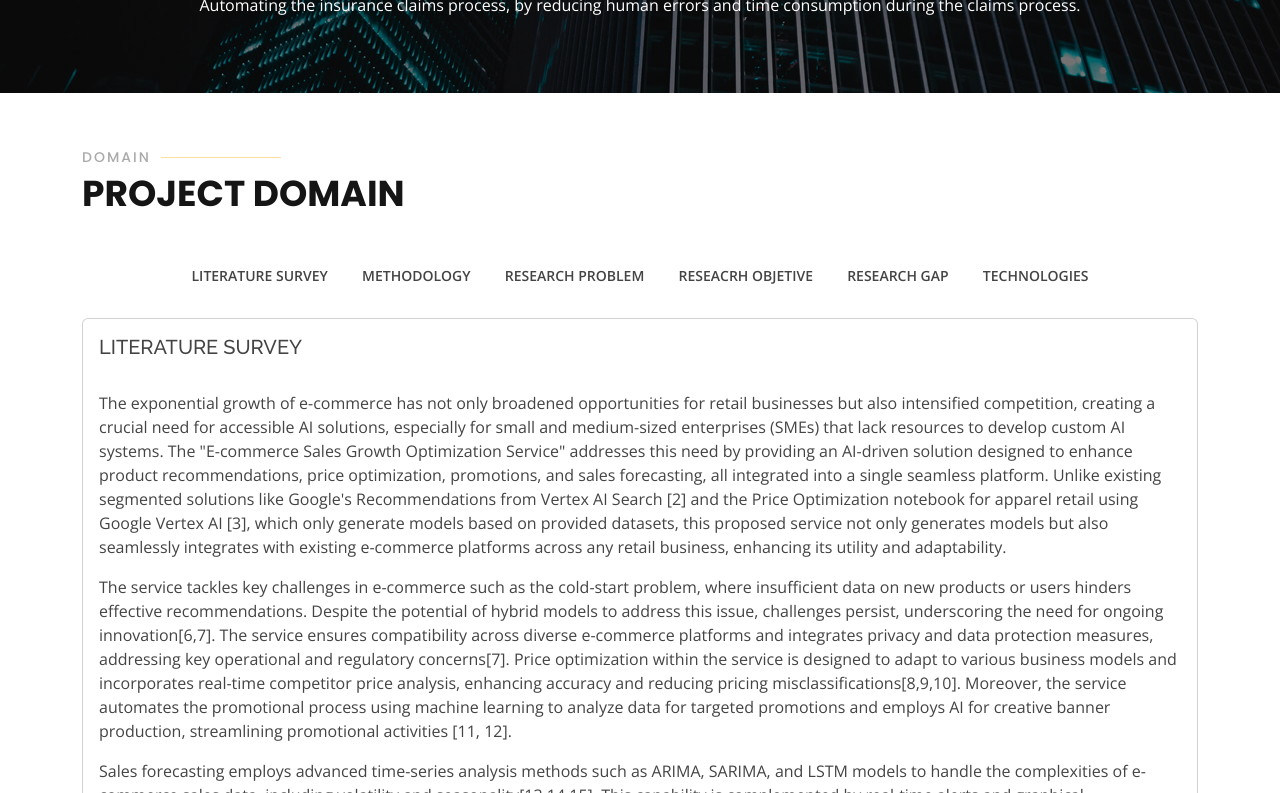
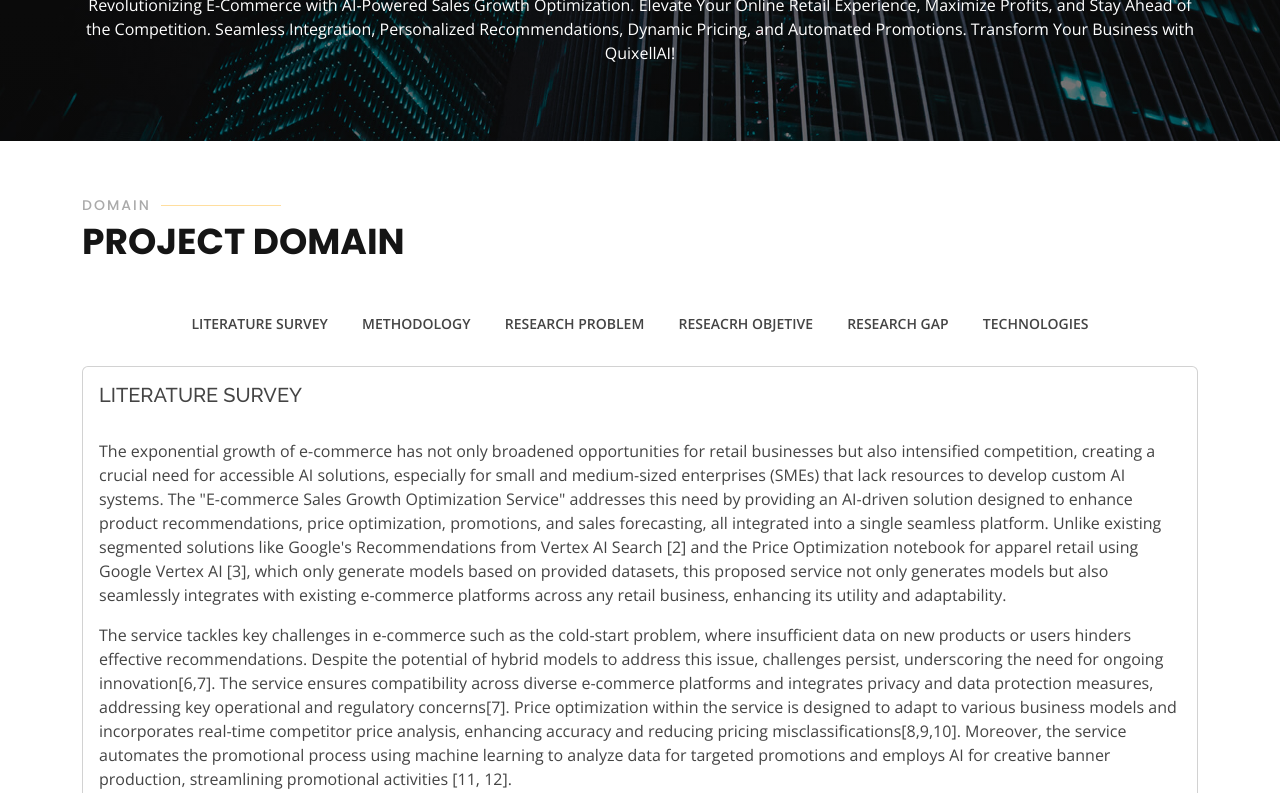
Before and after one commit to SandalikaAriyrathna/sales_growth_service_reseach_web, a plain HTML site: page index.html in a window 1280 px wide. Shown: the part 5876-6669 px from the top of the page. Drawn offline with nearby package versions, Linux system fonts and the light colour scheme.

Commit message:
Update index.html

```diff
--- a/index.html
+++ b/index.html
@@ -609,8 +609,7 @@
 
         <div class="text-center">
           <h3>QuixellAI</h3>
-          <p>Automating the insurance claims process, by reducing human errors and time consumption during the claims
-            process.
+          <p>Revolutionizing E-Commerce with AI-Powered Sales Growth Optimization. Elevate Your Online Retail Experience, Maximize Profits, and Stay Ahead of the Competition. Seamless Integration, Personalized Recommendations, Dynamic Pricing, and Automated Promotions. Transform Your Business with QuixellAI!
           </p>
 
           <!-- <a class="cta-btn" href="#">Call To Action</a> -->
```
